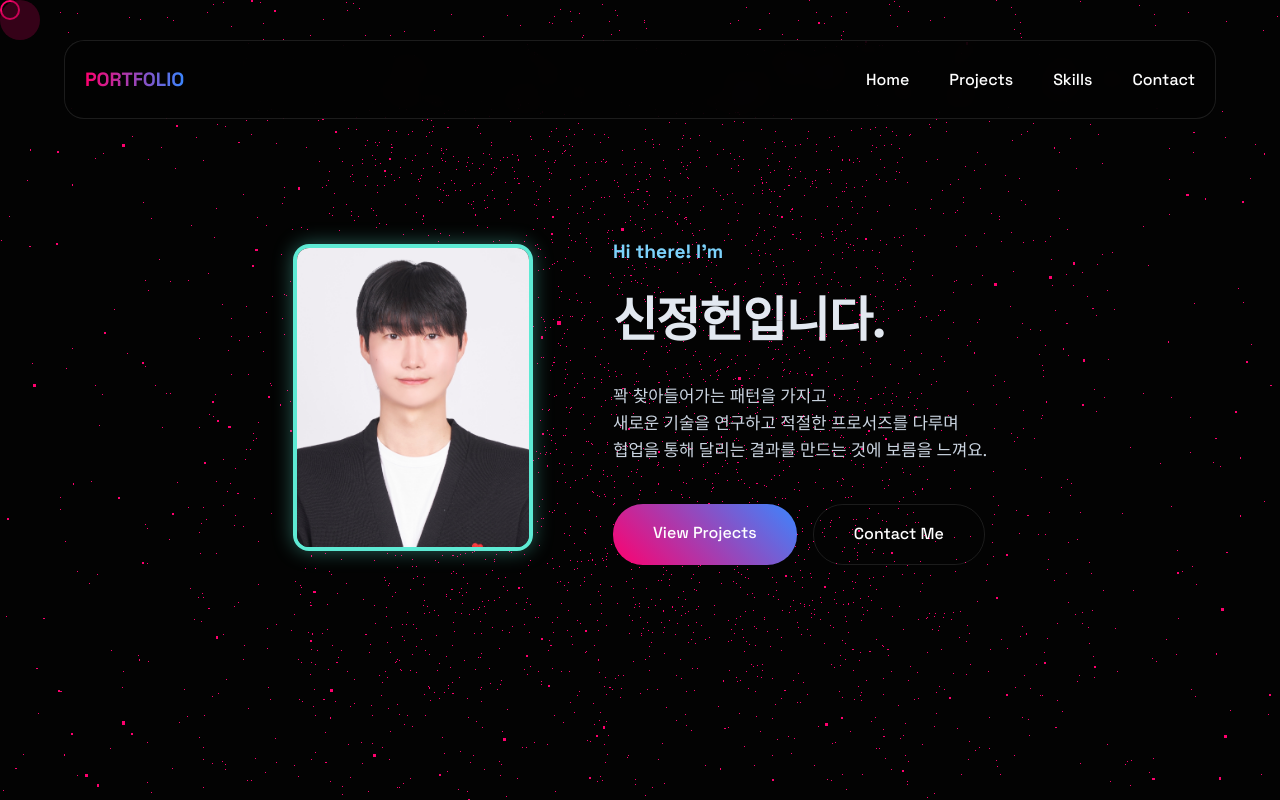
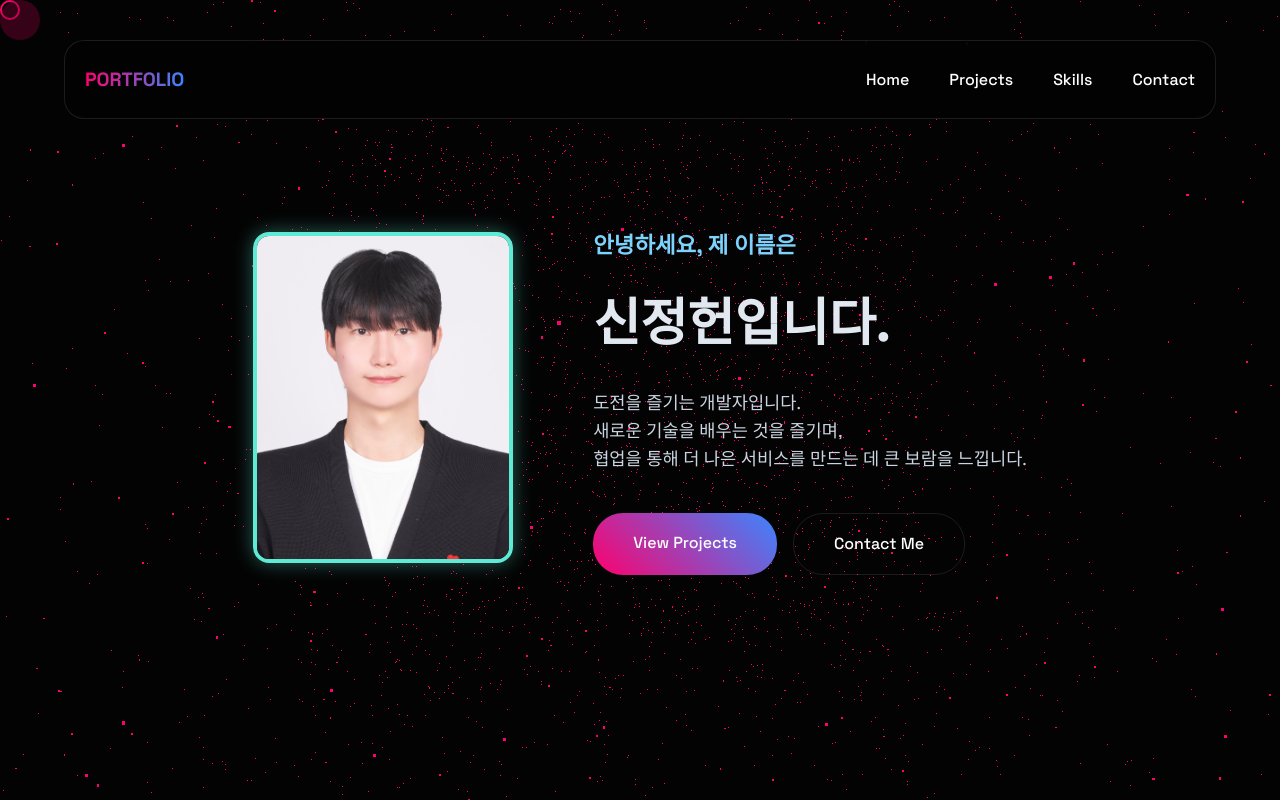
Before and after one commit to JeongHeon2/JeongHeon2.github.io, a plain HTML site: page index.html in a window 1280 px wide. Shown: the top 800 px of the page. Drawn offline with nearby package versions, Linux system fonts and the light colour scheme.

Commit message:
Update index.html

```diff
--- a/index.html
+++ b/index.html
@@ -547,22 +547,25 @@
 
     <!-- 히어로 섹션 -->
 <section class="hero" id="home">
-  <div style="display: flex; flex-wrap: wrap; justify-content: center; align-items: center; gap: 80px; padding: 60px 0;">
-
-    <!-- 프로필 사진 -->
-    <div style="flex-shrink: 0;">
-      <img src="신정헌 증명사진.jpg" alt="신정헌 프로필 사진" style="width: 240px; border-radius: 16px; border: 4px solid #5eead4; box-shadow: 0 0 20px rgba(94, 234, 212, 0.4);" />
+  <div style="display: flex; flex-direction: row; align-items: center; justify-content: center; gap: 80px; flex-wrap: wrap;">
+    <!-- 왼쪽: 프로필 사진 -->
+    <div>
+      <img src="신정헌 증명사진.jpg" alt="신정헌 프로필 사진" style="width: 260px; border-radius: 16px; border: 4px solid #5eead4; box-shadow: 0 0 20px rgba(94, 234, 212, 0.4);" />
     </div>
 
-    <!-- 텍스트 & 버튼 -->
-    <div style="max-width: 550px; text-align: left; line-height: 1.8;">
+    <!-- 오른쪽: 소개 글 -->
+    <div style="max-width: 580px; text-align: left; line-height: 1.9;">
       <div class="intro-text">
-        <h2 style="font-size: 1.2rem; color: #7dd3fc; margin-bottom: 0.5rem;">Hi there! I'm</h2>
-        <h1 style="font-size: 3rem; color: #e2e8f0; font-weight: 700; margin-bottom: 1.2rem; letter-spacing: -1px;"> 신정헌입니다.</h1>
-        <p style="font-size: 1.05rem; color: #cbd5e1;">
-          꽉 찾아들어가는 패턴을 가지고<br/>
-          새로운 기술을 연구하고 적절한 프로서즈를 다루며<br/>
-          협업을 통해 달리는 결과를 만드는 것에 보름을 느껴요.
+        <h2 style="font-size: 1.4rem; color: #7dd3fc; margin-bottom: 0.5rem;">
+          안녕하세요, 제 이름은
+        </h2>
+        <h1 style="font-size: 3.2rem; color: #e2e8f0; font-weight: 700; margin-bottom: 1rem;">
+          신정헌입니다.
+        </h1>
+        <p style="font-size: 1.1rem; color: #cbd5e1;">
+          도전을 즐기는 개발자입니다.<br />
+          새로운 기술을 배우는 것을 즐기며,<br />
+          협업을 통해 더 나은 서비스를 만드는 데 큰 보람을 느낍니다.
         </p>
         <div class="cta-container" style="margin-top: 2.5rem; display: flex; gap: 16px;">
           <a href="#projects" class="cta-button cta-primary">View Projects</a>
@@ -570,9 +573,9 @@
         </div>
       </div>
     </div>
-
   </div>
 </section>
+
 
 
 
```
